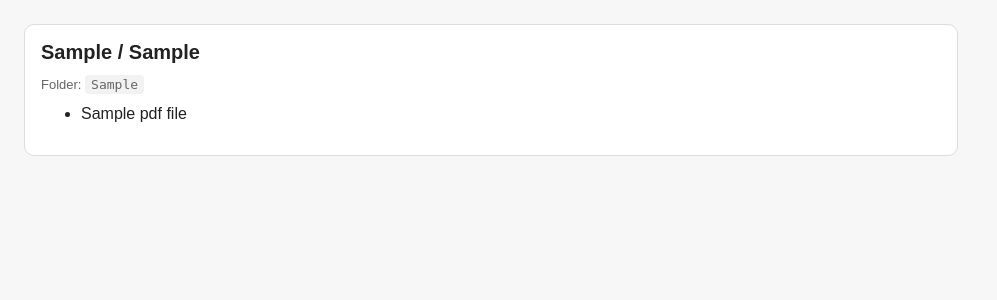
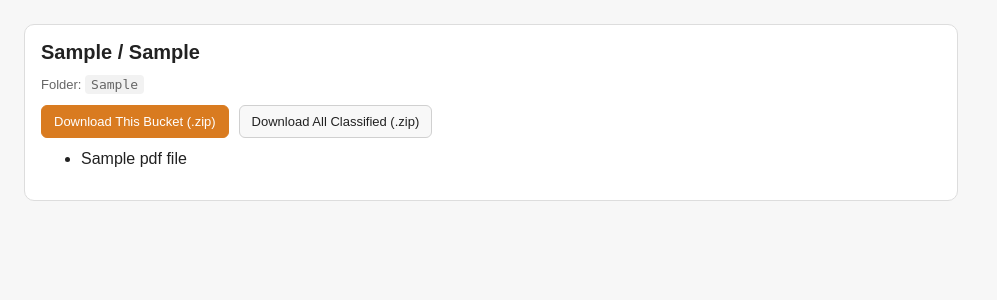
Before and after one commit to rafiul-razib/Intelligent_document_processor, a Flask app: template app/templates/bucket_files.html in a window 1280 px wide. Shown: the top 300 px of the page, without its empty margins (0-997 px from the left). Run offline with Flask 3, Linux system fonts and the light colour scheme; the template is opened without the code that fills it: most values are stand-ins (such as "Sample title", 1, 10 or a date in 2020).

```diff
--- a/app/routes/main.py
+++ b/app/routes/main.py
@@ -3,6 +3,8 @@ from io import BytesIO
 import logging
 import threading
 import uuid
+import zipfile
+from datetime import datetime
 
 from flask import (
     Blueprint,
@@ -69,6 +71,39 @@ def _needs_ai_identification(entities: dict) -> bool:
     return not any(str(entities.get(f, "")).strip() for f in required_fields)
 
 
+def _looks_like_garbled_ocr_text(text: str) -> bool:
+    sample = (text or "").strip()[:5000]
+    if not sample:
+        return True
+    total = len(sample)
+    if total == 0:
+        return True
+    alpha_num = sum(1 for ch in sample if ch.isalnum())
+    weird = sum(
+        1
+        for ch in sample
+        if (ord(ch) < 32 and ch not in "\n\r\t") or ord(ch) == 0xFFFD
+    )
+    long_symbol_runs = 0
+    run = 0
+    for ch in sample:
+        if not ch.isalnum() and not ch.isspace():
+            run += 1
+            if run >= 4:
+                long_symbol_runs += 1
+                run = 0
+        else:
+            run = 0
+
+    alpha_num_ratio = alpha_num / total
+    weird_ratio = weird / total
+    return (
+        alpha_num_ratio < 0.35
+        or weird_ratio > 0.01
+        or long_symbol_runs >= 4
+    )
+
+
 def _set_doc_status(doc_id: str, **updates) -> None:
     with _DOC_STATUS_LOCK:
         _DOC_STATUS.setdefault(doc_id, {}).update(updates)
@@ -92,12 +127,22 @@ def _build_pipeline_result(upload_path: Path, preprocess_result: dict) -> dict:
     ocr_method = str(preprocess_result.get("ocr_method", ""))
     extracted_text = str(preprocess_result.get("text", "")).strip()
     quality_score = float(preprocess_result.get("ocr_quality_score", 0.0))
+    garbled_ocr = _looks_like_garbled_ocr_text(extracted_text)
     # If OCR/native extraction is too sparse or noisy, send original PDF to Gemini.
     force_binary = (
         ocr_method == "ocr_degraded"
         or not extracted_text
-        or (ocr_method.startswith("ocr") and len(extracted_text) < 120)
-        or quality_score < 0.35
+        or len(extracted_text) < 120
+        or quality_score < 0.90
+        or garbled_ocr
+    )
+    logger.info(
+        "Original doc sent to Gemini: %s (method=%s, quality=%.3f, garbled=%s, text_len=%d)",
+        force_binary,
+        ocr_method,
+        quality_score,
+        garbled_ocr,
+        len(extracted_text),
     )
     gemini = identify_document_with_gemini(
         extracted_text=extracted_text,
@@ -142,6 +187,7 @@ def _build_pipeline_result(upload_path: Path, preprocess_result: dict) -> dict:
             "prompt": "Extract structured fields and classify document.",
             "gemini_response_preview": gemini.get("raw_response_text", ""),
             "token_usage": gemini.get("token_usage", {}),
+            "sent_original_doc_to_gemini": force_binary,
         },
 
         "is_finalized": False,
@@ -166,6 +212,11 @@ def _persist_result(result: dict) -> dict:
 
     finalized["category_storage_path"] = str(category_copy_path)
     finalized["is_finalized"] = True
+    finalized["download_url"] = (
+        f"/api/download/classified/{finalized['file_name']}"
+        f"?main_bucket={finalized['main_bucket']['label']}"
+        f"&sub_bucket={finalized['sub_bucket']['label']}"
+    )
 
     return save_document(finalized)
 
@@ -309,6 +360,36 @@ def api_delete_document(file_name):
     return jsonify({"status": "ok", "file_name": safe_name})
 
 
+@main_bp.get("/api/download/classified/<path:file_name>")
+def api_download_classified_file(file_name):
+    safe_name = secure_filename(file_name)
+    if not safe_name:
+        return jsonify({"status": "error", "message": "Invalid file name"}), 400
+
+    main_bucket = str(request.args.get("main_bucket", "")).strip()
+    sub_bucket = str(request.args.get("sub_bucket", "")).strip()
+
+    if main_bucket and sub_bucket:
+        root_dir = Path(current_app.config["CATEGORY_STORAGE_ROOT"])
+        bucket_folder = get_bucket_folder(
+            root_dir=root_dir,
+            main_bucket=main_bucket,
+            sub_bucket=sub_bucket,
+        )
+        file_path = bucket_folder / safe_name
+        if file_path.exists() and file_path.is_file():
+            safe_main = "".join(c if c.isalnum() else "_" for c in main_bucket)
+            safe_sub = "".join(c if c.isalnum() else "_" for c in sub_bucket)
+            download_name = f"{safe_main}__{safe_sub}__{safe_name}"
+            return send_file(file_path, as_attachment=True, download_name=download_name)
+
+    upload_path = Path(current_app.config["UPLOAD_FOLDER"]) / safe_name
+    if upload_path.exists() and upload_path.is_file():
+        return send_file(upload_path, as_attachment=True, download_name=safe_name)
+
+    return jsonify({"status": "error", "message": "File not found"}), 404
+
+
 @main_bp.get("/bucket-files")
 def bucket_files():
     main_bucket = str(request.args.get("main_bucket", "")).strip()
@@ -333,6 +414,73 @@ def bucket_files():
         sub_bucket=sub_bucket,
         folder_path=str(folder),
         pdf_files=[path.name for path in pdf_paths],
+        export_bucket_url=(
+            f"/api/export/bucket?main_bucket={main_bucket}&sub_bucket={sub_bucket}"
+        ),
+        export_all_url="/api/export/all",
+    )
+
+
+@main_bp.get("/api/export/bucket")
+def api_export_bucket_zip():
+    main_bucket = str(request.args.get("main_bucket", "")).strip()
+    sub_bucket = str(request.args.get("sub_bucket", "")).strip()
+    if not main_bucket or not sub_bucket:
+        return jsonify({"status": "error", "message": "main_bucket and sub_bucket are required"}), 400
+
+    root_dir = Path(current_app.config["CATEGORY_STORAGE_ROOT"])
+    pdf_paths = list_bucket_pdfs(
+        root_dir=root_dir,
+        main_bucket=main_bucket,
+        sub_bucket=sub_bucket,
+    )
+    if not pdf_paths:
+        return jsonify({"status": "error", "message": "No PDFs found for this bucket"}), 404
+
+    buffer = BytesIO()
+    with zipfile.ZipFile(buffer, mode="w", compression=zipfile.ZIP_DEFLATED) as zf:
+        for pdf_path in pdf_paths:
+            if pdf_path.exists() and pdf_path.is_file():
+                zf.write(pdf_path, arcname=pdf_path.name)
+    buffer.seek(0)
+    timestamp = datetime.utcnow().strftime("%Y%m%d_%H%M%S")
+    safe_main = "".join(c if c.isalnum() else "_" for c in main_bucket)
+    safe_sub = "".join(c if c.isalnum() else "_" for c in sub_bucket)
+    download_name = f"{safe_main}_{safe_sub}_{timestamp}.zip"
+    return send_file(
+        buffer,
+        mimetype="application/zip",
+        as_attachment=True,
+        download_name=download_name,
+    )
+
+
+@main_bp.get("/api/export/all")
+def api_export_all_zip():
+    root_dir = Path(current_app.config["CATEGORY_STORAGE_ROOT"])
+    if not root_dir.exists():
+        return jsonify({"status": "error", "message": "Classified storage folder not found"}), 404
+
+    pdf_paths = [path for path in root_dir.rglob("*.pdf") if path.is_file()]
+    if not pdf_paths:
+        return jsonify({"status": "error", "message": "No classified PDFs found"}), 404
+
+    buffer = BytesIO()
+    with zipfile.ZipFile(buffer, mode="w", compression=zipfile.ZIP_DEFLATED) as zf:
+        for pdf_path in pdf_paths:
+            try:
+                arcname = str(pdf_path.relative_to(root_dir))
+            except ValueError:
+                arcname = pdf_path.name
+            zf.write(pdf_path, arcname=arcname)
+    buffer.seek(0)
+    timestamp = datetime.utcnow().strftime("%Y%m%d_%H%M%S")
+    download_name = f"classified_pdfs_{timestamp}.zip"
+    return send_file(
+        buffer,
+        mimetype="application/zip",
+        as_attachment=True,
+        download_name=download_name,
     )
 
 
--- a/app/templates/bucket_files.html
+++ b/app/templates/bucket_files.html
@@ -9,6 +9,9 @@
     .card { background: #fff; border: 1px solid #ddd; border-radius: 10px; padding: 16px; max-width: 900px; }
     h1 { margin-top: 0; font-size: 20px; }
     .muted { color: #666; font-size: 13px; }
+    .actions { display: flex; gap: 10px; margin: 12px 0 6px; flex-wrap: wrap; }
+    .btn { display: inline-block; padding: 8px 12px; border-radius: 6px; text-decoration: none; font-size: 13px; border: 1px solid #d0d0d0; background: #f8f8f8; color: #222; }
+    .btn.primary { background: #d97b20; border-color: #d97b20; color: #fff; }
     ul { margin-top: 12px; }
     li { margin: 6px 0; }
     code { background: #f2f2f2; padding: 2px 6px; border-radius: 4px; }
@@ -18,6 +21,10 @@
   <div class="card">
     <h1>{{ main_bucket }} / {{ sub_bucket }}</h1>
     <p class="muted">Folder: <code>{{ folder_path }}</code></p>
+    <div class="actions">
+      <a class="btn primary" href="{{ export_bucket_url }}">Download This Bucket (.zip)</a>
+      <a class="btn" href="{{ export_all_url }}">Download All Classified (.zip)</a>
+    </div>
     {% if pdf_files %}
       <ul>
         {% for name in pdf_files %}
--- a/requirements.txt
+++ b/requirements.txt
@@ -81,6 +81,7 @@ pydantic==2.13.3
 pydantic_core==2.46.3
 Pygments==2.20.0
 PyMuPDF==1.27.2.3
+pypinyin==0.55.0
 pyparsing==3.3.2
 python-bidi==0.4.2
 python-dateutil==2.9.0.post0
```
Also changed, not shown: app/services/gemini_identify.py (+122 -7 lines), app/templates/index.html (+27 -14 lines).
